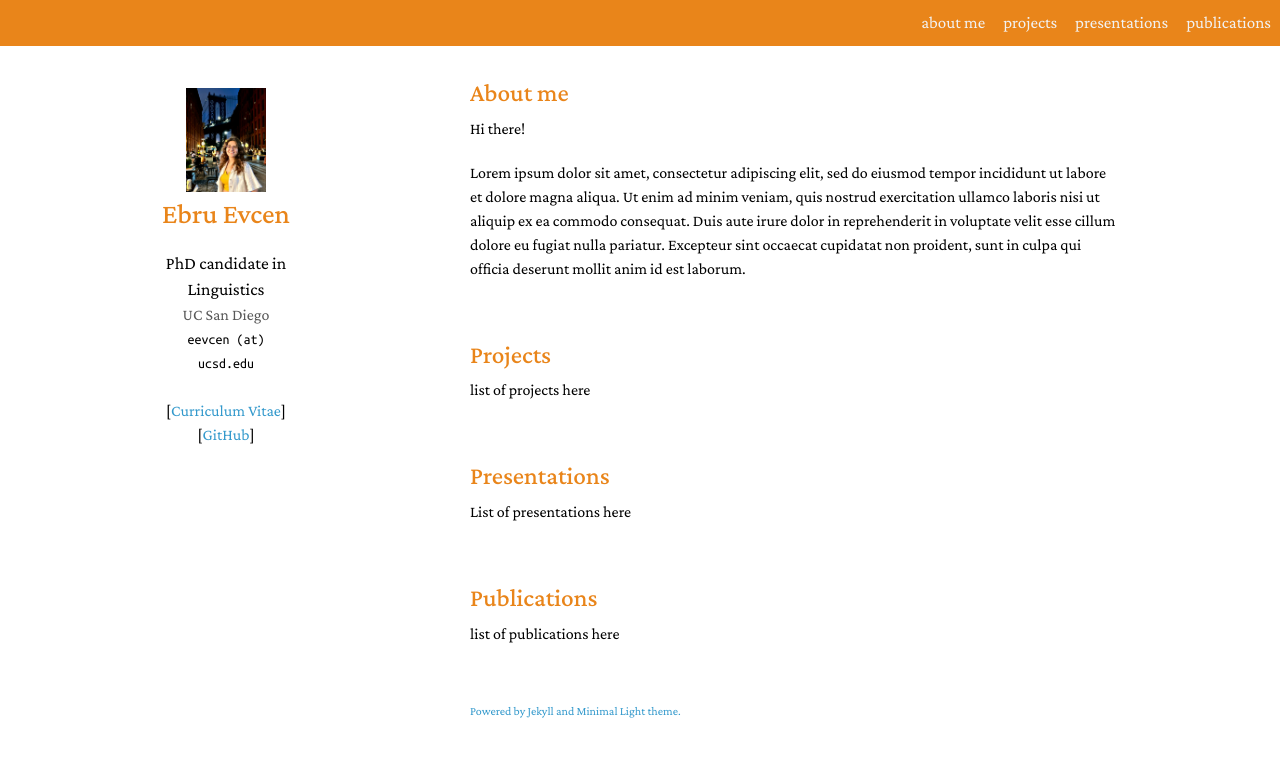
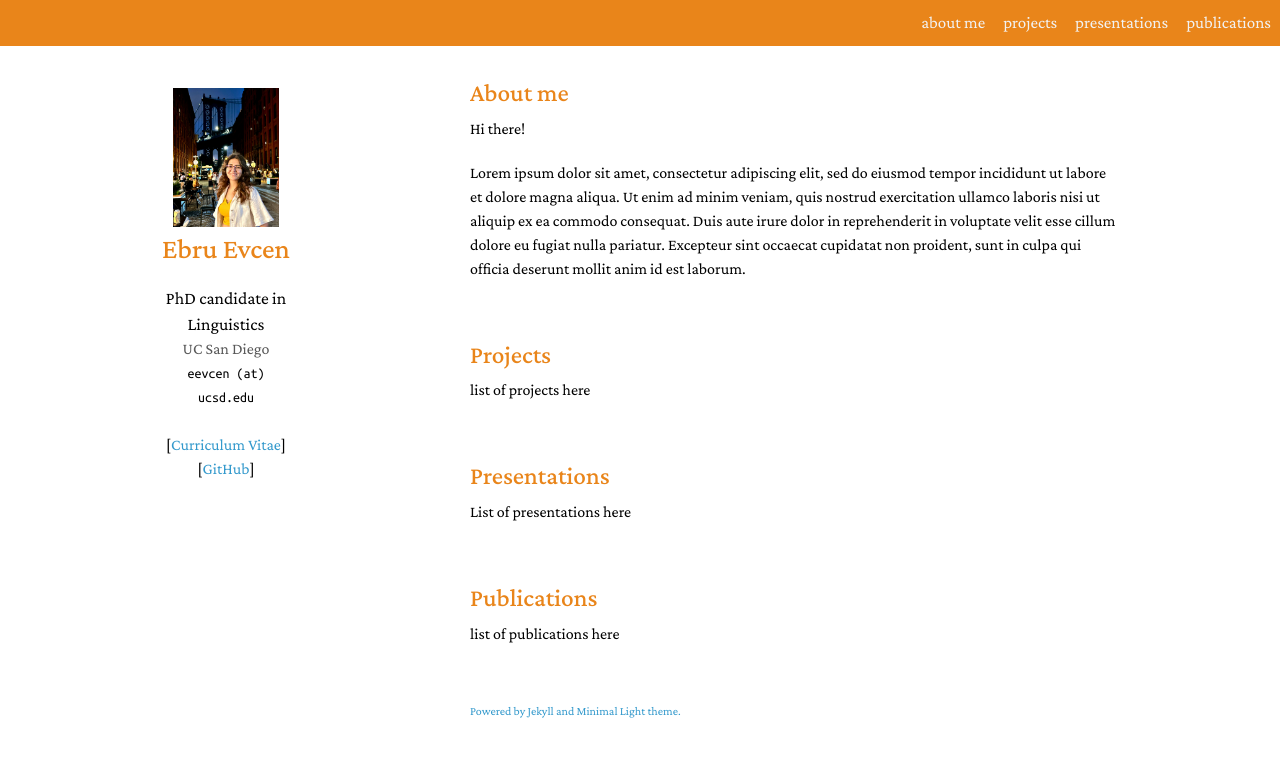
Before and after one commit to ebruevcen/ebruevcen.github.io, a Jekyll site: the page built from index.md, in a window 1280 px wide. Shown: the top 757 px of the page. Built offline with Jekyll 4.4.1, drawn with Linux system fonts in a browser that asks for light colours; a style sheet for code colours, icons or effects is not loaded.

Commit message:
Update minimal-light.scss

```diff
--- a/_sass/minimal-light.scss
+++ b/_sass/minimal-light.scss
@@ -54,7 +54,7 @@ papertitle { font-weight: 600; font-size: 100%; }
 
 .image.avatar img {
     border-radius: 0; /* Remove circular border radius */
-    width: 60%; /* Make the image take up the full width of the container */
+    width: 80%; /* Make the image take up the full width of the container */
     padding: 0; /* Remove padding */
 }
 
```
